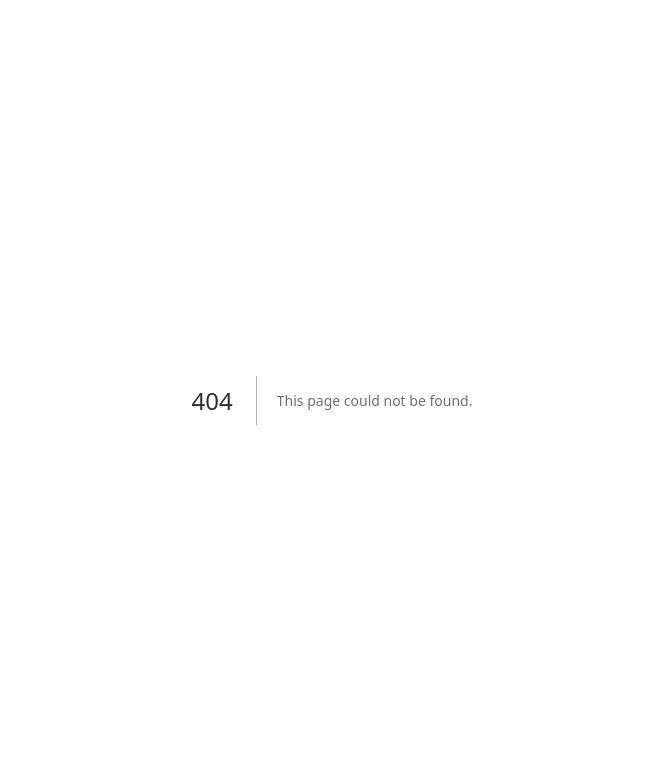
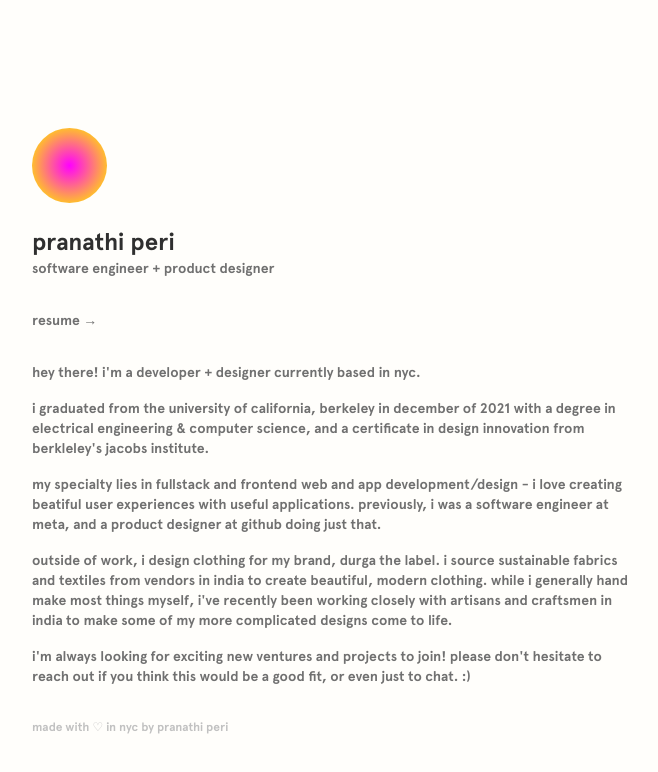
Before and after one commit to pranathip/pranathiperi.me, a Next.js app: page /about in a window 1280 px wide. Before the commit this address had no page. Shown: the top 772 px of the page, without its empty margins (308-966 px from the left). Built offline with nearby package versions, Linux system fonts and the light colour scheme.

Commit message:
effing typo

```diff
--- /dev/null
+++ b/pages/about.js
@@ -0,0 +1,59 @@
+import React, { Component } from "react";
+import Layout from "../components/Layout";
+import Section from "../components/Section";
+
+const aboutPage = () => {
+  return (
+    <Layout>
+      <div className="grid max-w-full auto-rows-auto gap-8">
+        <div className="columns mt-12 md:mt-8">
+          <h2>
+            <a href="https://pranathiperi.me/assets/Pranathi_Peri_Resume.pdf">
+              resume →
+            </a>
+          </h2>
+        </div>
+        <div className="grid max-w-full auto-rows-auto gap-4">
+          <h2>hey there! i'm a developer + designer currently based in nyc.</h2>
+          <h2>
+            i graduated from{" "}
+            <a className="highlight" href="https://eecs.berkeley.edu/">
+              the university of california, berkeley
+            </a>{" "}
+            in december of 2021 with a degree in electrical engineering &
+            computer science, and a certificate in design innovation from{" "}
+            <a
+              className="highlight"
+              href="https://jacobsinstitute.berkeley.edu/"
+            >
+              berkleley's jacobs institute.
+            </a>
+          </h2>
+          <h2>
+            my specialty lies in fullstack and frontend web and app
+            development/design - i love creating beatiful user experiences with
+            useful applications. previously, i was a software engineer at meta,
+            and a product designer at github doing just that.
+          </h2>
+          <h2>
+            outside of work, i design clothing for my brand,{" "}
+            <a className="highlight" href="https://instagram.com/durgathelabel">
+              durga the label.
+            </a>{" "}
+            i source sustainable fabrics and textiles from vendors in india to
+            create beautiful, modern clothing. while i generally hand make most
+            things myself, i've recently been working closely with artisans and
+            craftsmen in india to make some of my more complicated designs come
+            to life.
+          </h2>
+          <h2>
+            i'm always looking for exciting new ventures and projects to join!
+            please don't hesitate to reach out if you think this would be a good
+            fit, or even just to chat. :)
+          </h2>
+        </div>
+      </div>
+    </Layout>
+  );
+};
+export default aboutPage;
```
